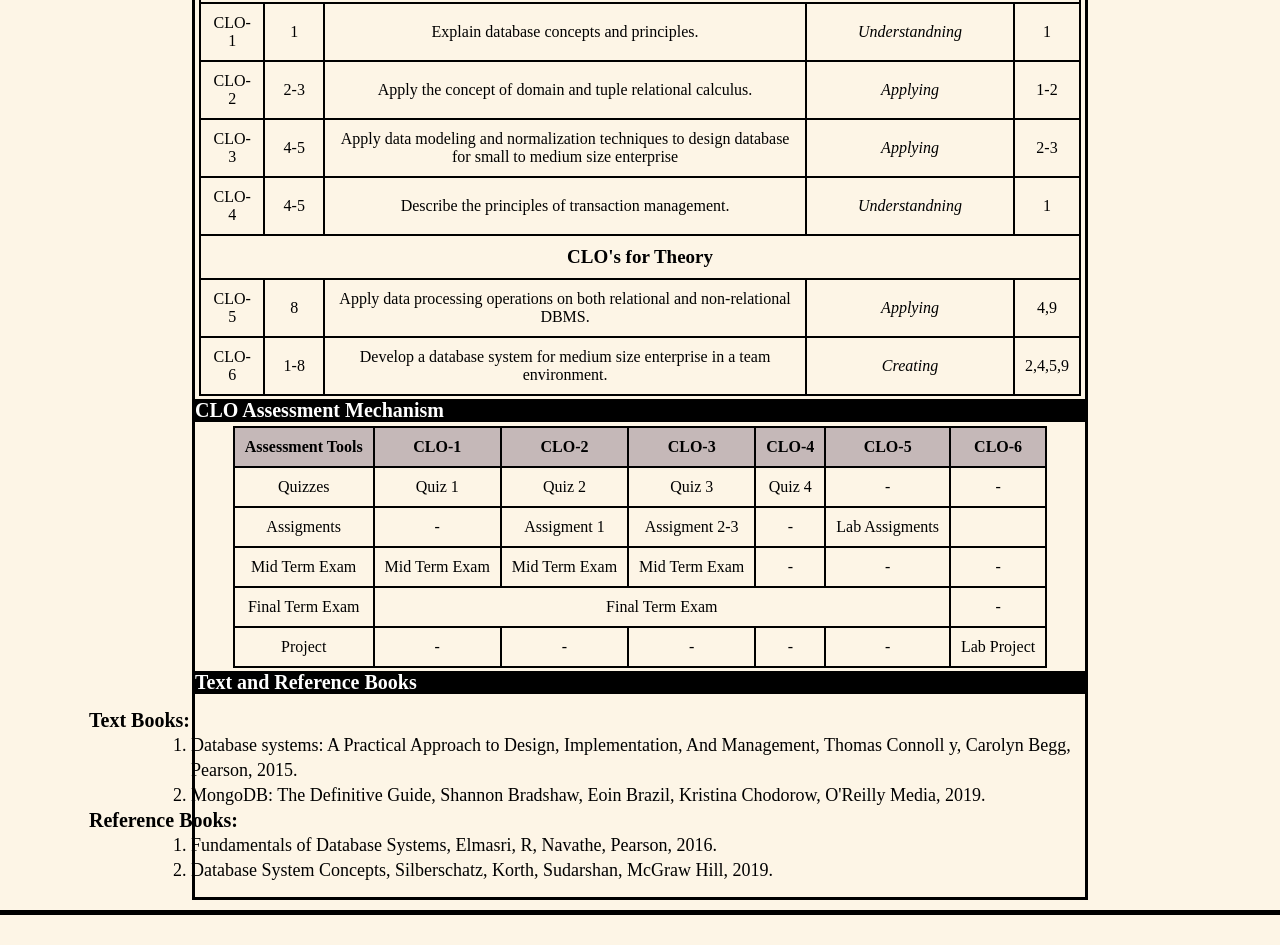
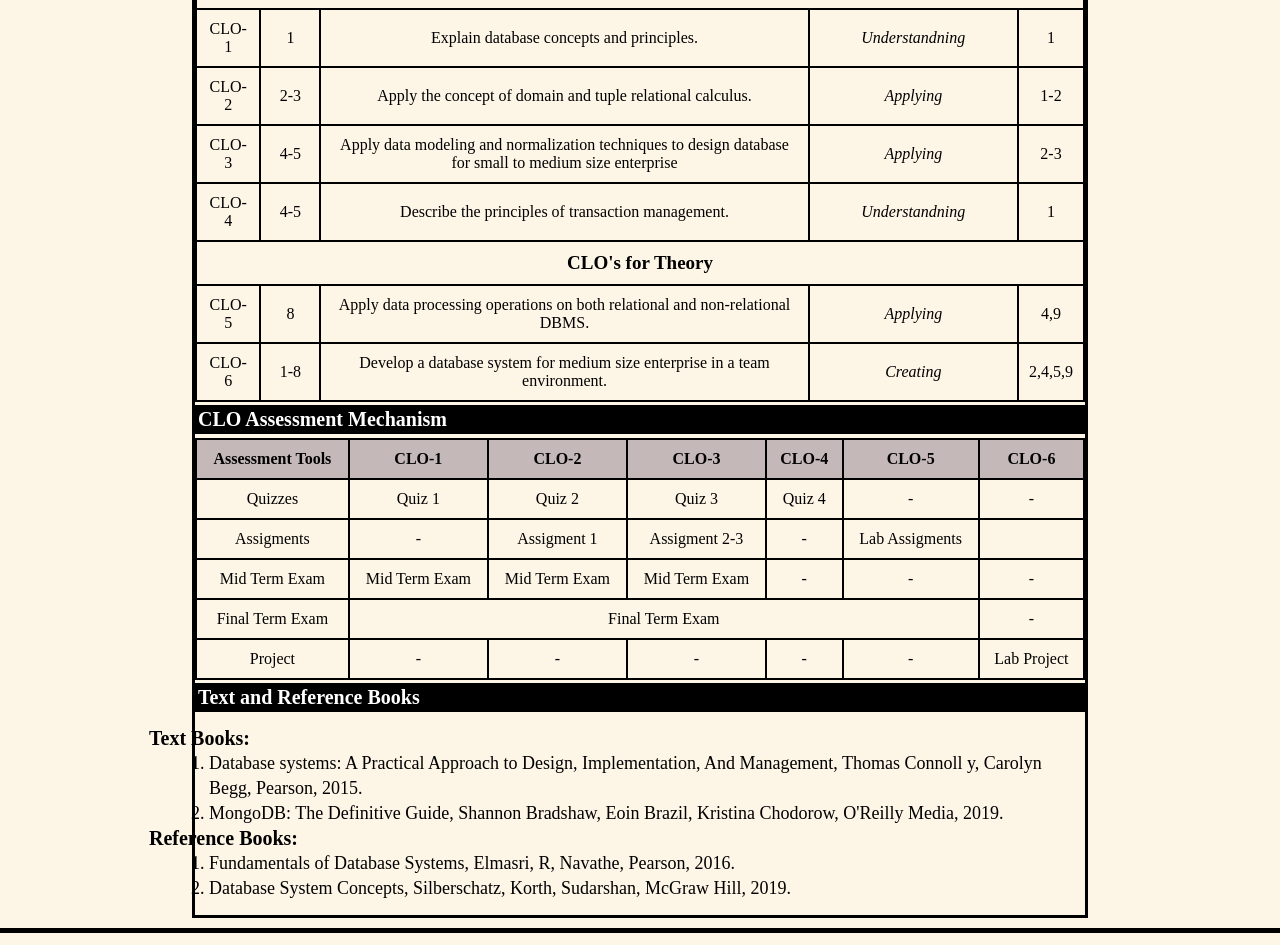
Before and after one commit to hrhm47/CDF-DB-I, a plain HTML site: page index.html in a window 1280 px wide. Shown: the part 1161-2106 px from the top of the page. Drawn offline with Linux system fonts and the light colour scheme.

Commit message:
WEB TASK CDF

```diff
--- a/index.html
+++ b/index.html
@@ -197,7 +197,7 @@
             </table>
         </div>
         <h1>CLO Assessment Mechanism</h1>
-        <div class="mjr-tpc">
+        <div class="mjr-tpc CLO">
                 <table>
                     <thead>
                         <tr>
--- a/style.css
+++ b/style.css
@@ -47,6 +47,7 @@ body{
     color: white;
     width: 100%;
     font-size: 20px;
+    padding: 3px;
 }
 .Course_info{
     width: 100%;
@@ -73,6 +74,7 @@ span{
 /* major topics */
 .mjr-tpc{
     margin: 4px;
+    width: 100%;
 }
 .mjr-tpc table thead{
     background: rgb(197, 184, 184);
@@ -102,9 +104,10 @@ span{
     line-height: 25px;
 }
 .Txt-bk h3{
-    margin-left:-6em;
+    margin-left:-3em;
     font-size: 20px;
 }
-.Txt-bk li{
-    margin-left: -1em;
+
+.mjr-tpc table{
+    width: 100%;
 }
```
